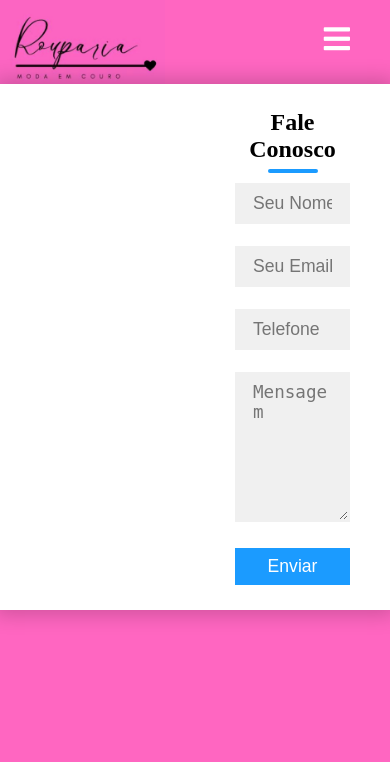
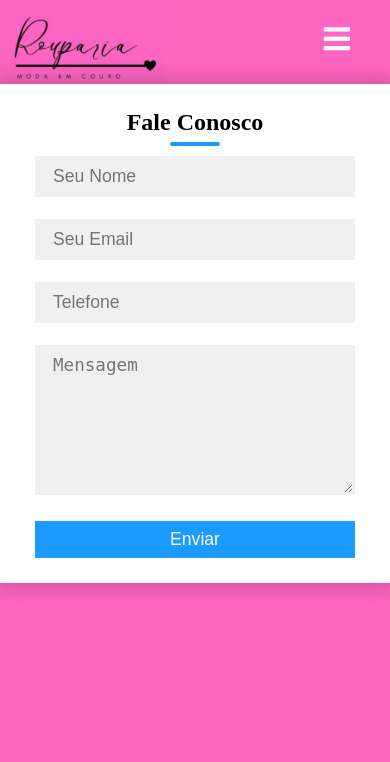
Before and after one commit to ber9795/Rouparia-Moda-em-Couro, a PHP site: page /Contato.html in a window 390 px wide. Shown: the top 762 px of the page. Run offline with PHP 8.4, Linux system fonts and the light colour scheme; some libraries are stand-ins or nearby versions.

Commit message:
adjust general

```diff
--- a/style3.css
+++ b/style3.css
@@ -236,7 +236,10 @@
     }
 
 
+    .field{
+     width: 320px;
 
+    }
 
     .footer {
       justify-content: center;
```
